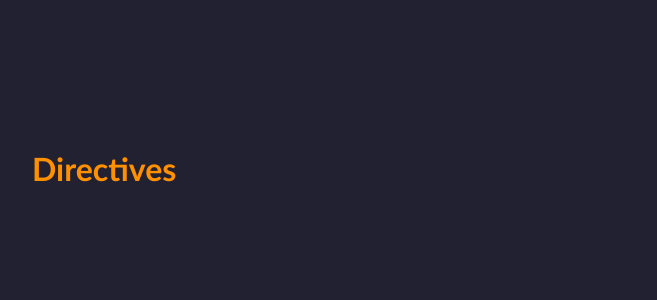
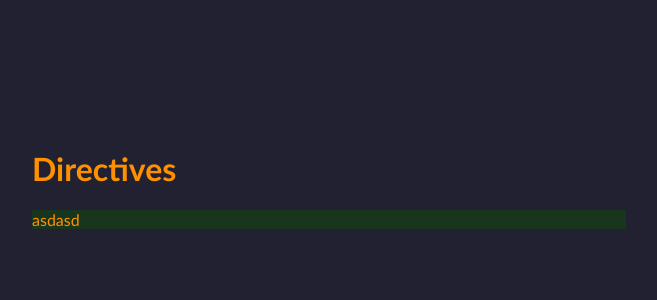
Before and after one commit to KevinWissmer/AngularElements, an Angular app: page / in a window 1280 px wide. Shown: the top 300 px of the page, without its empty margins (96-753 px from the left). Built offline with nearby package versions, Linux system fonts and the light colour scheme.

Commit message:
added own directive appGreenbgDirective

```diff
--- a/src/app/app.module.ts
+++ b/src/app/app.module.ts
@@ -4,11 +4,13 @@ import { BrowserModule } from '@angular/platform-browser';
 import { AppRoutingModule } from './app-routing.module';
 import { AppComponent } from './app.component';
 import { LandingPageComponent } from './landing-page/landing-page.component';
+import { GreenbgDirectiveDirective } from './directives/greenbgDirective/greenbg-directive.directive';
 
 @NgModule({
   declarations: [
     AppComponent,
-    LandingPageComponent
+    LandingPageComponent,
+    GreenbgDirectiveDirective,
   ],
   imports: [
     BrowserModule,
--- /dev/null
+++ b/src/app/directives/greenbgDirective/greenbg-directive.directive.ts
@@ -0,0 +1,14 @@
+import { Directive, ElementRef, OnInit, Renderer2 } from '@angular/core';
+
+@Directive({
+  selector: '[appGreenbgDirective]'
+})
+export class GreenbgDirectiveDirective implements OnInit{
+
+  constructor(private elementRef: ElementRef, private renderer: Renderer2) { }
+
+  //Renderer2 ist better approach than directly change style because it doesn`t make Problems when no DOM is there.
+  ngOnInit(): void {
+    this.renderer.setStyle(this.elementRef.nativeElement, 'background-color', '#18361d')
+  }
+}
--- a/src/app/landing-page/landing-page.component.html
+++ b/src/app/landing-page/landing-page.component.html
@@ -1 +1,5 @@
 <h1>Directives</h1>
+
+<p appGreenbgDirective>
+asdasd
+</p>
```
Also changed, not shown: 1 other file (tests, documents, lock files or other folders).
